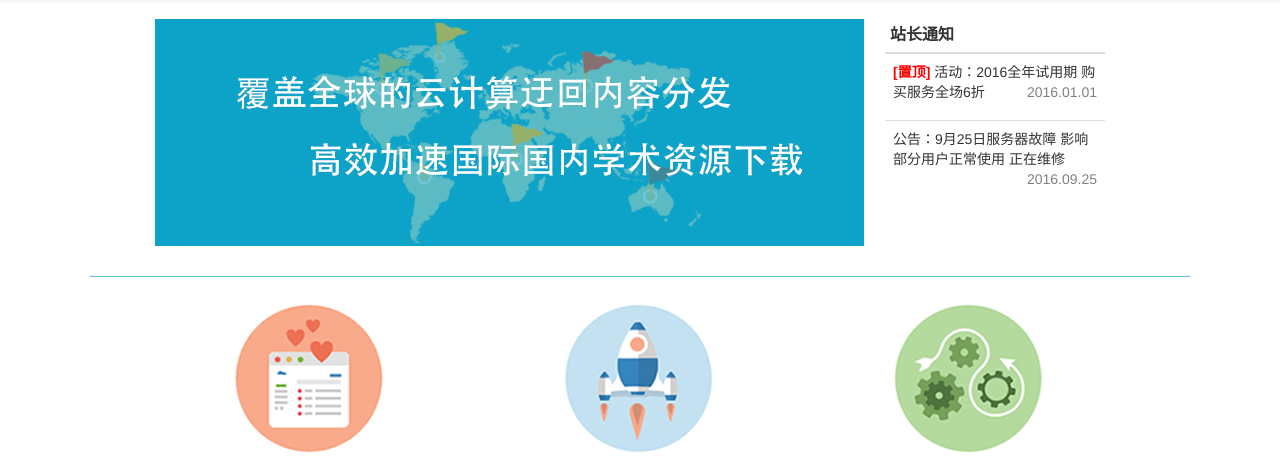
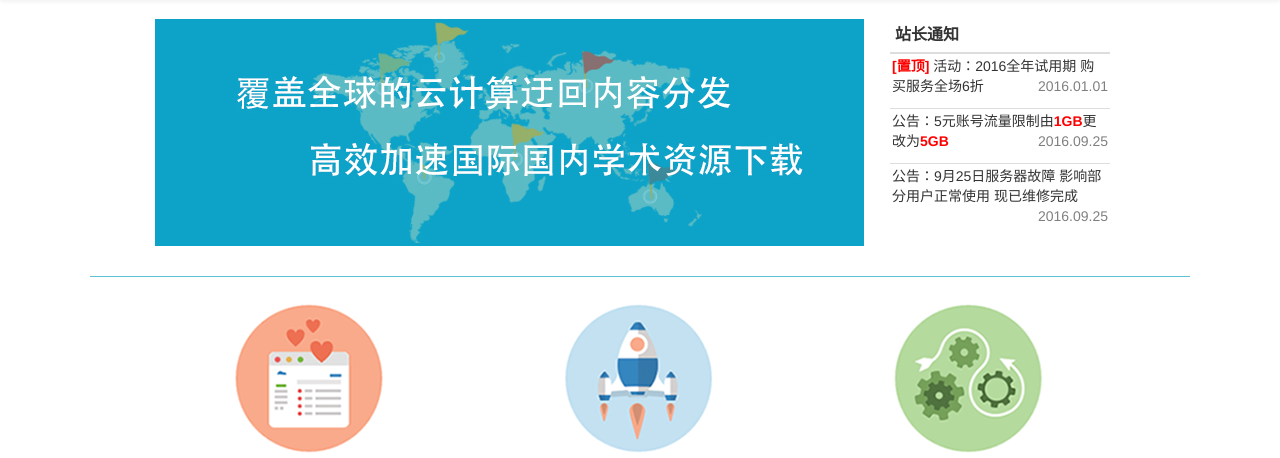
Before and after one commit to flyz1360/scholarcloud, a Django app: template templates/index.html in a window 1280 px wide. Shown: the part 71-529 px from the top of the page. Run offline with Django 3.2, Linux system fonts and the light colour scheme; the template is opened without the code that fills it, so the values that code supplies are empty; parts of the project's set-up code (start-up, migrations or seed data) failed here and were passed over; some libraries are stand-ins or nearby versions.

Commit message:
修改5元账号；修改通知显示机制

```diff
--- a/djangowebsite/urls.py
+++ b/djangowebsite/urls.py
@@ -19,6 +19,7 @@ from django.contrib import admin
 
 urlpatterns = patterns('thuproxy.base_views',
                        ('^$', 'index'),
+                       ('^show_login/$', 'show_login'),
                        ('^guide/$', 'guide'),
                        ('^account_types/$', 'account_types'),
                        (r'^admin/', include(admin.site.urls)))
--- a/static/css/index.css
+++ b/static/css/index.css
@@ -18,7 +18,10 @@
 .notice{
     width: 220px;
     float: right;
-    margin: 5px 20px;
+    margin: 5px 15px;
+}
+.notice table {
+    margin: 0px 0px;
 }
 
 td p{
--- a/templates/account_types.html
+++ b/templates/account_types.html
@@ -7,7 +7,7 @@
             </thead>
             <tbody>
                 <tr><th>1</th><td>体验用户</td><td><del>1元</del><strong style="color: red; margin-left: 5%">0.6元</strong></td><td>100MB</td><td>1Mb</td></tr>
-                <tr><th>2</th><td>初级用户</td><td><del>5元</del><strong style="color: red; margin-left: 5%">3元</strong></td><td>1GB</td><td>2Mb</td></tr>
+                <tr><th>2</th><td>初级用户</td><td><del>5元</del><strong style="color: red; margin-left: 5%">3元</strong></td><td>5GB</td><td>2Mb</td></tr>
                 <tr><th>3</th><td>普通用户</td><td><del>10元</del><strong style="color: red; margin-left: 5%">6元</strong></td><td>10GB</td><td>5Mb</td></tr>
                 <tr><th>4</th><td>进阶用户</td><td><del>20元</del><strong style="color: red; margin-left: 5%">12元</strong></td><td>25GB</td><td>10Mb</td></tr>
                 <tr><th>5</th><td>VIP用户</td><td><del>50元</del><strong style="color: red; margin-left: 5%">30元</strong></td><td>100GB</td><td>20Mb</td></tr>
--- a/templates/base.html
+++ b/templates/base.html
@@ -81,7 +81,7 @@
                     </li>
                 {% else %}
                     <li style="width: 20%"><a></a></li>
-                    <li style="width: 40%"><a href="/login">登录</a></li>
+                    <li style="width: 40%"><a href="/show_login">登录</a></li>
                     <li style="width: 40%"><a href="/register">注册</a></li>
                 {% endif %}
             </ul>
--- a/templates/index.html
+++ b/templates/index.html
@@ -4,7 +4,7 @@
     {% endblock %}
 
 {% block content %}
-    {% if user == None %}
+    {% if need_show_login %}
         <div class="unlogged container">
             <div class="index-img">
                 <img src="/static/imgs/pic1.jpg" >
@@ -36,7 +36,7 @@
             </div>
         <div class="clear"></div>
         </div>
-    {% elif user != None%}
+    {% else  %}
         <div class="logged container">
             <div class="index-img">
                 <img src="/static/imgs/pic1.jpg" >
@@ -47,8 +47,9 @@
                         <tr><th style="padding: 0px 5px 5px 5px">站长通知</th></tr>
                     </thead>
                     <tbody >
-                        <tr><td><strong>[置顶]</strong> 活动：2016全年试用期 购买服务全场6折<p>2016.01.01</p></td></tr>
-                        <tr><td>公告：9月25日服务器故障 影响部分用户正常使用 正在维修<p>2016.09.25</p></td></tr>
+                        <tr><td style="padding: 2px"><strong>[置顶]</strong> 活动：2016全年试用期 购买服务全场6折<p>2016.01.01</p></td></tr>
+                        <tr><td style="padding: 2px">公告：5元账号流量限制由<strong>1GB</strong>更改为<strong>5GB</strong><p>2016.09.25</p></td></tr>
+                        <tr><td style="padding: 2px">公告：9月25日服务器故障 影响部分用户正常使用 现已维修完成<p>2016.09.25</p></td></tr>
                     </tbody>
                 </table>
             </div>
--- a/thuproxy/proxy_account_views.py
+++ b/thuproxy/proxy_account_views.py
@@ -14,8 +14,8 @@ import pytz
 from django.utils import timezone
 import urllib.request
 
-
-ACCOUNT_TRAFFIC_LIMIT = {1: 100, 5: 1000, 10: 10000, 20: 25000, 50: 100000}
+# 流量限制
+ACCOUNT_TRAFFIC_LIMIT = {1: 100, 5: 5000, 10: 10000, 20: 25000, 50: 100000}
 CLOSE_REASON = {'over_flow': 1, 'expired': 2}
 
 
--- a/thuproxy/user_views.py
+++ b/thuproxy/user_views.py
@@ -53,6 +53,7 @@ def login(request):
                 auth.login(request, user)
                 return HttpResponseRedirect('/homepage/')
     error = True
+    need_show_login = True
     return render_to_response('index.html', locals(), context_instance=RequestContext(request))
 
 
```
Also changed, not shown: thuproxy/base_views.py (+7 -9 lines).
